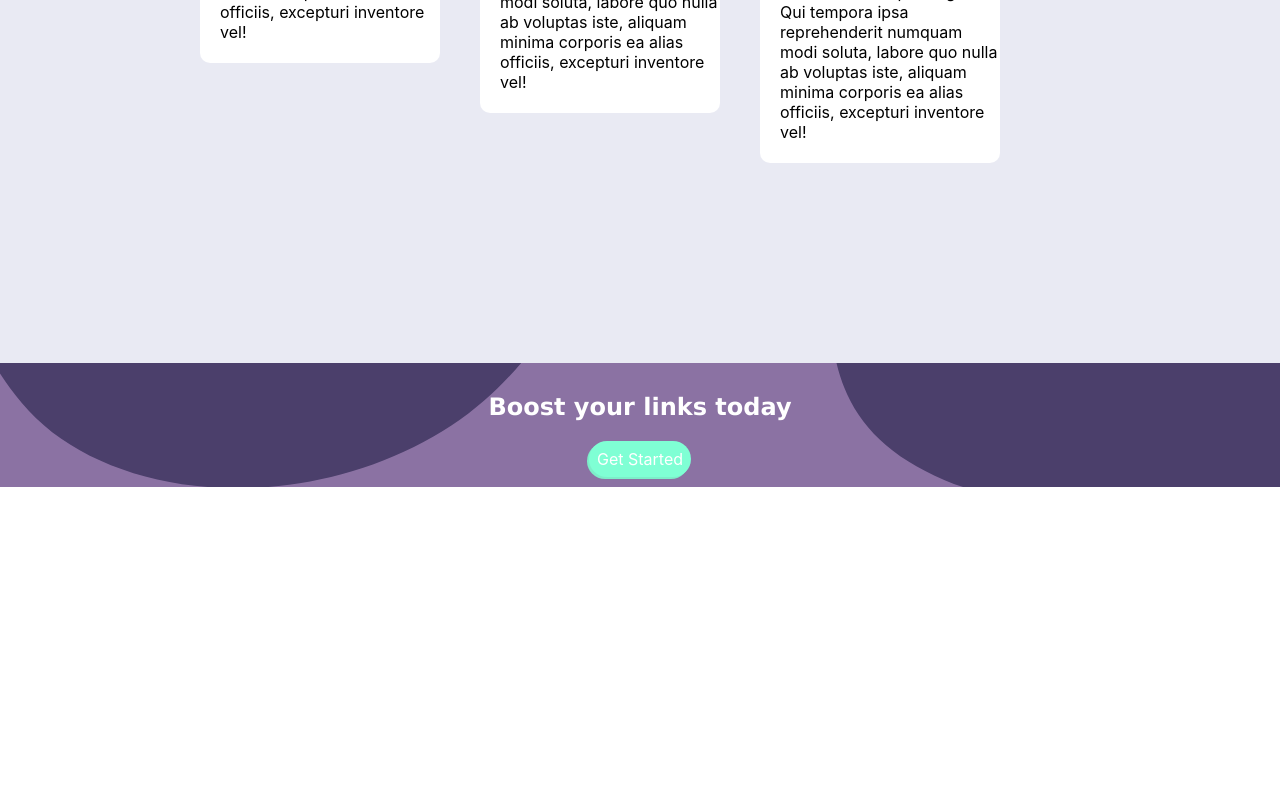
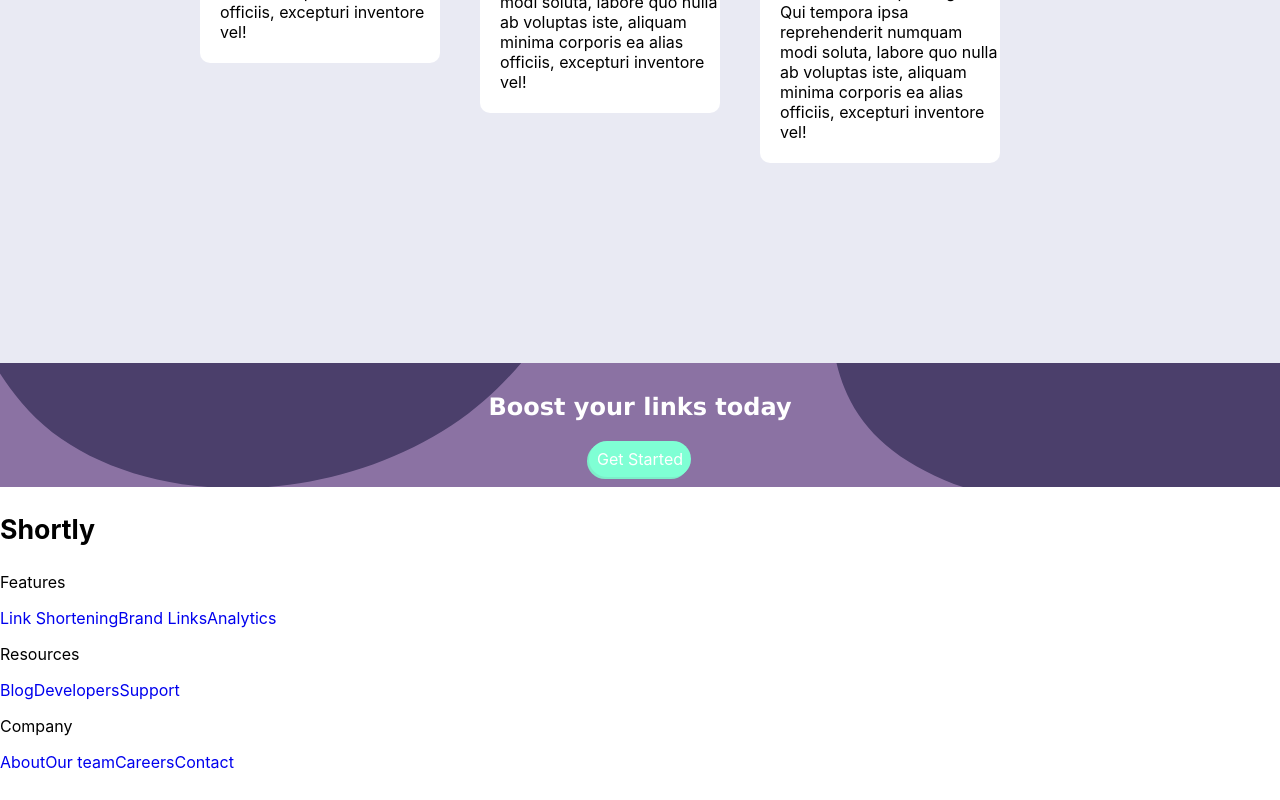
Before and after one commit to Brian-Machiestay/url-shortening, a React (Create React App) app in the folder client-side/: page / in a window 1280 px wide. Shown: the part 1391-2191 px from the top of the page. Before the commit the page ends 1878 px from the top, so only its background shows below. Built offline with nearby package versions, Linux system fonts and the light colour scheme; the HTML template or start-up script is replaced by a standard one.

Commit message:
create a footer component

```diff
--- a/client-side/src/App.js
+++ b/client-side/src/App.js
@@ -4,6 +4,7 @@ import HeaderComponent from './components/header';
 import Jumbotron from './components/jumbotron';
 import StatSection from './components/statisticSection';
 import Boost from './components/boost';
+import Footer from './components/footer';
 
 
 function App() {
@@ -13,6 +14,7 @@ function App() {
      <Jumbotron />
      <StatSection />
      <Boost />
+     <Footer />
     </>
   );
 }
--- /dev/null
+++ b/client-side/src/components/footer.jsx
@@ -0,0 +1,34 @@
+import React from "react";
+import facebook from "../assets/images/icon-facebook.svg";
+
+const Footer = () => {
+    return (
+        <div>
+            <p href="#" className="logo groupTitle">Shortly</p>
+            <div className="features">
+                <p>Features</p>
+                <a href="#">Link Shortening</a>
+                <a href="#">Brand Links</a>
+                <a href="#">Analytics</a>
+            </div>
+            <div className="resources">
+                <p>Resources</p>
+                <a href="#">Blog</a>
+                <a href="#">Developers</a>
+                <a href="#">Support</a>
+            </div>
+            <div className="company">
+                <p>Company</p>
+                <a href="#">About</a>
+                <a href="#">Our team</a>
+                <a href="#">Careers</a>
+                <a href="#">Contact</a>
+            </div>
+            <div className="socialIcons">
+                <img src={facebook} alt='facebook'></img>
+            </div>
+        </div>
+    )
+}
+
+export default Footer;
```
Also changed, not shown: client-side/src/assets/styles/footer.css (added).
